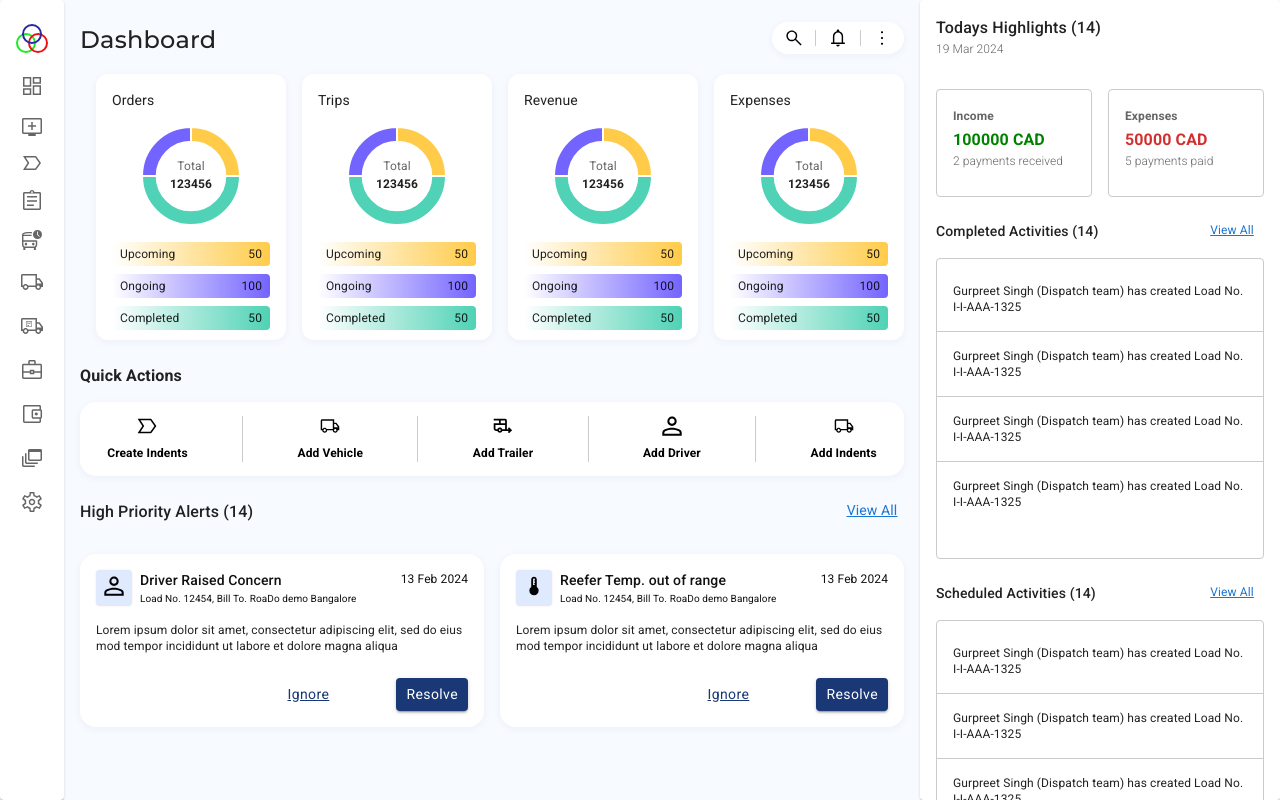
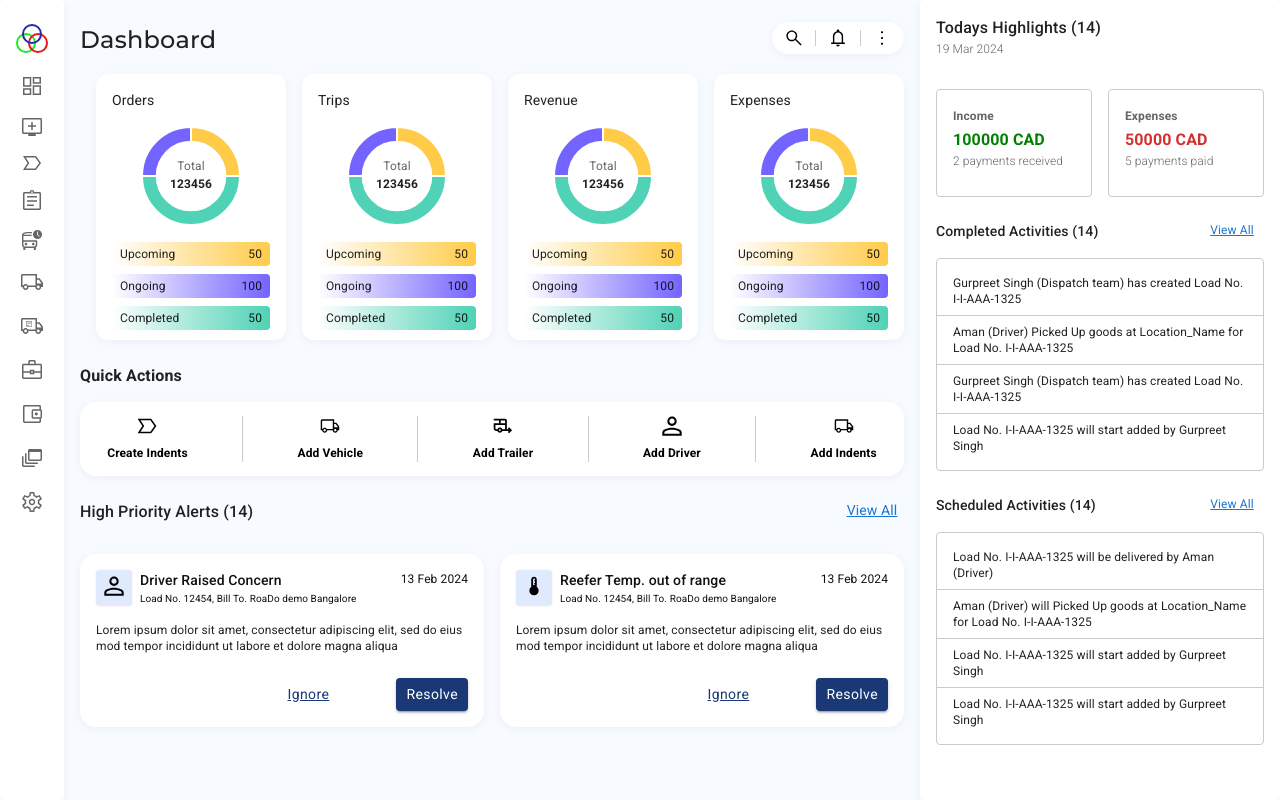
Before and after one commit to prathameshgaikwad/roado-dashboard, a React (Vite) app: page / in a window 1280 px wide. Built offline with nearby package versions, Linux system fonts and the light colour scheme.

Commit message:
fix: activity panel

```diff
--- a/src/components/ActivityItem.jsx
+++ b/src/components/ActivityItem.jsx
@@ -2,8 +2,8 @@ import { ListItem, Typography } from "@mui/material";
 
 const ActivityItem = ({ content }) => {
   return (
-    <ListItem sx={{ display: "inline-flex", flexDirection: "row", my: 1 }}>
-      <Typography fontSize={"12px"} lineHeight={"16px"}>
+    <ListItem sx={{ display: "inline-flex", flexDirection: "row", my: 0 }}>
+      <Typography fontSize={"12px"} lineHeight={"16px"} fontWeight={"400"}>
         {content}
       </Typography>
     </ListItem>
--- a/src/components/ActivityList.jsx
+++ b/src/components/ActivityList.jsx
@@ -1,10 +1,10 @@
-import { Card, CardContent, Divider, List } from "@mui/material";
+import { Divider, List, Paper } from "@mui/material";
 
 import ActivityItem from "./ActivityItem";
 
-const ActivityList = () => {
+const ActivityList = ({ list }) => {
   return (
-    <Card
+    <Paper
       elevation={0}
       variant="outlined"
       sx={{
@@ -12,34 +12,17 @@ const ActivityList = () => {
         mt: 2,
         borderColor: "#CBCBCB",
       }}>
-      <CardContent sx={{ padding: 0 }}>
-        <List>
-          <ActivityItem
-            content={
-              "Gurpreet Singh (Dispatch team) has created Load No. I-I-AAA-1325"
-            }
-          />
-          <Divider sx={{ borderColor: "#CBCBCB" }} />
-          <ActivityItem
-            content={
-              "Gurpreet Singh (Dispatch team) has created Load No. I-I-AAA-1325"
-            }
-          />
-          <Divider sx={{ borderColor: "#CBCBCB" }} />
-          <ActivityItem
-            content={
-              "Gurpreet Singh (Dispatch team) has created Load No. I-I-AAA-1325"
-            }
-          />
-          <Divider sx={{ borderColor: "#CBCBCB" }} />
-          <ActivityItem
-            content={
-              "Gurpreet Singh (Dispatch team) has created Load No. I-I-AAA-1325"
-            }
-          />
-        </List>
-      </CardContent>
-    </Card>
+      <List>
+        {list.map((activity, i) => (
+          <>
+            <ActivityItem key={i} content={activity} />
+            {i !== list.length - 1 && (
+              <Divider sx={{ borderColor: "#CBCBCB" }} />
+            )}
+          </>
+        ))}
+      </List>
+    </Paper>
   );
 };
 
--- a/src/components/ActivityPanel.jsx
+++ b/src/components/ActivityPanel.jsx
@@ -4,18 +4,38 @@ import ActivitySection from "./ActivitySection";
 import TodaysHighlights from "./TodaysHighlights";
 
 const ActivityPanel = () => {
+  const completedActivities = [
+    "Gurpreet Singh  (Dispatch team) has created Load No. I-I-AAA-1325",
+    "Aman (Driver) Picked Up goods at Location_Name for Load No. I-I-AAA-1325",
+    "Gurpreet Singh  (Dispatch team) has created Load No. I-I-AAA-1325",
+    "Load No. I-I-AAA-1325 will start added by Gurpreet Singh",
+  ];
+  const scheduledActivities = [
+    "Load No. I-I-AAA-1325 will be delivered by Aman (Driver)",
+    "Aman (Driver) will Picked Up goods at Location_Name for Load No. I-I-AAA-1325",
+    "Load No. I-I-AAA-1325 will start added by Gurpreet Singh",
+    "Load No. I-I-AAA-1325 will start added by Gurpreet Singh",
+  ];
   return (
     <Card
-      sx={{ ml: "auto", minWidth: 360, height: "100vh", overflowY: "auto" }}>
+      sx={{
+        ml: "auto",
+        minWidth: 360,
+        height: "100vh",
+        overflowY: "auto",
+        boxShadow: "0px 2px 8px 0px #1A38750D",
+      }}>
       <CardContent>
         <TodaysHighlights />
         <ActivitySection
           activityTitle={"Completed Activities (14)"}
           isExpandable
+          list={completedActivities}
         />
         <ActivitySection
           activityTitle={"Scheduled Activities (14)"}
           isExpandable
+          list={scheduledActivities}
         />
       </CardContent>
     </Card>
--- a/src/components/ActivitySection.jsx
+++ b/src/components/ActivitySection.jsx
@@ -2,11 +2,11 @@ import ActivityList from "./ActivityList";
 import SectionHeader from "./SectionHeader";
 import { Stack } from "@mui/material";
 
-const ActivitySection = ({ activityTitle, isExpandable = false }) => {
+const ActivitySection = ({ activityTitle, isExpandable = false, list }) => {
   return (
     <Stack direction={"column"} mt={3}>
       <SectionHeader title={activityTitle} isExpandable={isExpandable} />
-      <ActivityList />
+      <ActivityList list={list} />
     </Stack>
   );
 };
--- a/src/components/Sidebar.jsx
+++ b/src/components/Sidebar.jsx
@@ -23,6 +23,7 @@ const Sidebar = () => {
         bgcolor: "#fffff",
         height: "100vh",
         minWidth: 64,
+        boxShadow: "0px 2px 8px 0px #1A38750D",
       }}>
       <CardContent sx={{ p: 0 }}>
         <List
```
